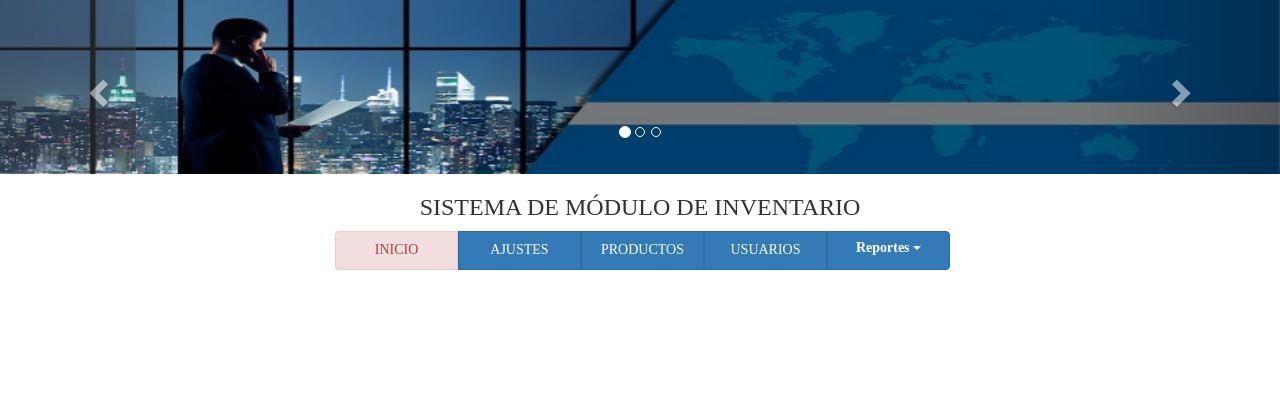
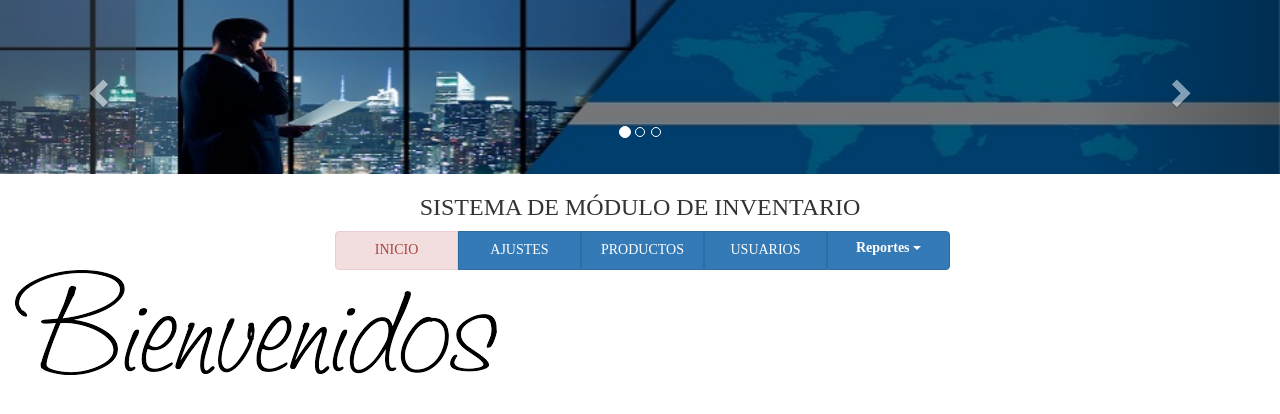
Before and after one commit to JGuajan/ModuloInventario-SW2, a PHP site: page /View/Principal/iniciop.php in a window 1280 px wide. Shown: the part 51-465 px from the top of the page. Run offline with PHP 8.4, Linux system fonts and the light colour scheme; the visitor is signed in with stand-in values (Sample User, id 1); some libraries are stand-ins or nearby versions.

Commit message:
Se agrega umagen en iniciop.php y se corrige error de redirección

```diff
--- a/Controller/controller.php
+++ b/Controller/controller.php
@@ -42,7 +42,7 @@ switch ($opcion1) {
                 $_SESSION['NOMBRE_USUARIO'] = $usuario->getNOMBRES_USU();
                 $_SESSION['TIPO_USUARIO'] = $usuariosModel->obtenerTipoUsuario($usuario->getID_TIPO_USU());
                 $_SESSION['USUARIO_ACTIVO'] = serialize($usuario);
-                header('Location: ../View/Usuario/inicioUsuarios.php');
+                header('Location: ../View/Principal/iniciop.php');
             } else {
                 $_SESSION['ErrorInicioSesion'] = "Contraseña incorrecta";
                 $_SESSION['E_MAIL_USU'] = $usuario->getE_MAIL_USU();
--- a/Model/AjustesModel.php
+++ b/Model/AjustesModel.php
@@ -45,12 +45,12 @@ class AjustesModel {
         //Obtención de informacion de la Base de Datos mediante consulta sql
         $pdo = Database::connect();
         $sql = 'select D."ID_AJUSTE_PROD" as "CODIGO_AJUSTE", D."ID_DETALLE_AJUSTE_PROD" as "CODIGO_DETALLE",
-               CONCAT(U."NOMBRES_USU",'."' '".',U."APELLIDOS_USU") as "USUARIO", D."CAMBIO_STOCK_PROD" as "CANTIDAD",
+               CONCAT(U."NOMBRES_USU",' . "' '" . ',U."APELLIDOS_USU") as "USUARIO", D."CAMBIO_STOCK_PROD" as "CANTIDAD",
                D."TIPOMOV_DETAJUSTE_PROD" as "TIPO_MOVIMIENTO"
                FROM inv_tab_detalle_ajuste_prod D INNER JOIN inv_tab_usuarios U
                ON D."ID_USU"=U."ID_USU" INNER JOIN inv_tab_ajustes_productos A
                ON A."ID_AJUSTE_PROD"=D."ID_AJUSTE_PROD"
-               WHERE D."ID_PROD"='. $ID_PROD. ' and A."FECHA_AJUSTE_PROD" BETWEEN '."'". $FECHA_IN . "'"." AND '" . $FECHA_FIN . "'";
+               WHERE D."ID_PROD"=' . $ID_PROD . ' and A."FECHA_AJUSTE_PROD" BETWEEN ' . "'" . $FECHA_IN . "'" . " AND '" . $FECHA_FIN . "'";
 
         $resultado = $pdo->query($sql);
 
@@ -259,11 +259,7 @@ class AjustesModel {
         foreach ($listaAjusteDet as $ad) {
             if ($ad->getID_PROD() == $ID_PROD) {
                 if ($tipoMovimiento == $ad->getTIPOMOV_DETAJUSTE_PROD()) {
-                    if ($tipoMovimiento == "I") {
-                        $c = $ad->getCAMBIO_STOCK_PROD() + $cantidad;
-                    } else {
-                        $c = $ad->getCAMBIO_STOCK_PROD() - $cantidad;
-                    }
+                    $c = $ad->getCAMBIO_STOCK_PROD() + $cantidad;
                     $ajusteDet = new AjusteDet($ad->getID_DETALLE_AJUSTE_PROD(), $ad->getID_PROD(), $ad->getNOMBRE_PROD(), $ad->getPVP_PROD(), $ad->getID_AJUSTE_PROD(), $ad->getID_USU(), $c, $tipoMovimiento);
                     $listaAjusteDet[$cont] = $ajusteDet;
                     $aux = true;
@@ -425,12 +421,13 @@ class AjustesModel {
         Database::disconnect();
         return $listadoDetAjustes;
     }
+
     public function putCompra($ID_PROD, $CANTIDAD) {
         $pdo = Database::connect();
         $pdo->setAttribute(PDO::ATTR_ERRMODE, PDO::ERRMODE_EXCEPTION);
         $sql = 'insert into compra("ID_PROD","CANTIDAD") values(?,?)';
         $consulta = $pdo->prepare($sql);
-       try {
+        try {
             $consulta->execute(array($ID_PROD, $CANTIDAD));
         } catch (PDOException $e) {
             Database::disconnect();
@@ -444,7 +441,7 @@ class AjustesModel {
         $pdo->setAttribute(PDO::ATTR_ERRMODE, PDO::ERRMODE_EXCEPTION);
         $sql = 'insert into factura("ID_PROD","CANTIDAD") values(?,?)';
         $consulta = $pdo->prepare($sql);
-       try {
+        try {
             $consulta->execute(array($ID_PROD, $CANTIDAD));
         } catch (PDOException $e) {
             Database::disconnect();
@@ -463,11 +460,12 @@ class AjustesModel {
         //Ejecutamos la consulta y pasamos los parametros
         try {
             $consulta->execute(array($ID_PROD, $NOMBRE_PROD, $DESCRIPCION_PROD, $GRABA_IVA_PROD, $COSTO_PROD,
-                                      $PVP_PROD, $ESTADO_PROD));
+                $PVP_PROD, $ESTADO_PROD));
         } catch (PDOException $e) {
             Database::disconnect();
             throw new Exception($e->getMessage());
         }
         Database::disconnect();
     }
+
 }
--- a/View/Principal/iniciop.php
+++ b/View/Principal/iniciop.php
@@ -127,10 +127,16 @@ if (isset($_SESSION['USUARIO_ACTIVO'])) {
                         </div>
                     </div>
                 </div>
+                <div class="row">
+                    <div class="col-lg-12">
+                        <img src="../Imagenes/bienvenidos.png" align="center" />
+                    </div>
+                </div>
+            </div>
         </body>
     </html>
     <?php
 } else {
-    header('Location: ../View/Principal/iniciop.php');
+    header('Location: ../login.php');
 }
 ?>
```
Also changed, not shown: View/Imagenes/bienvenidos.png (added).
